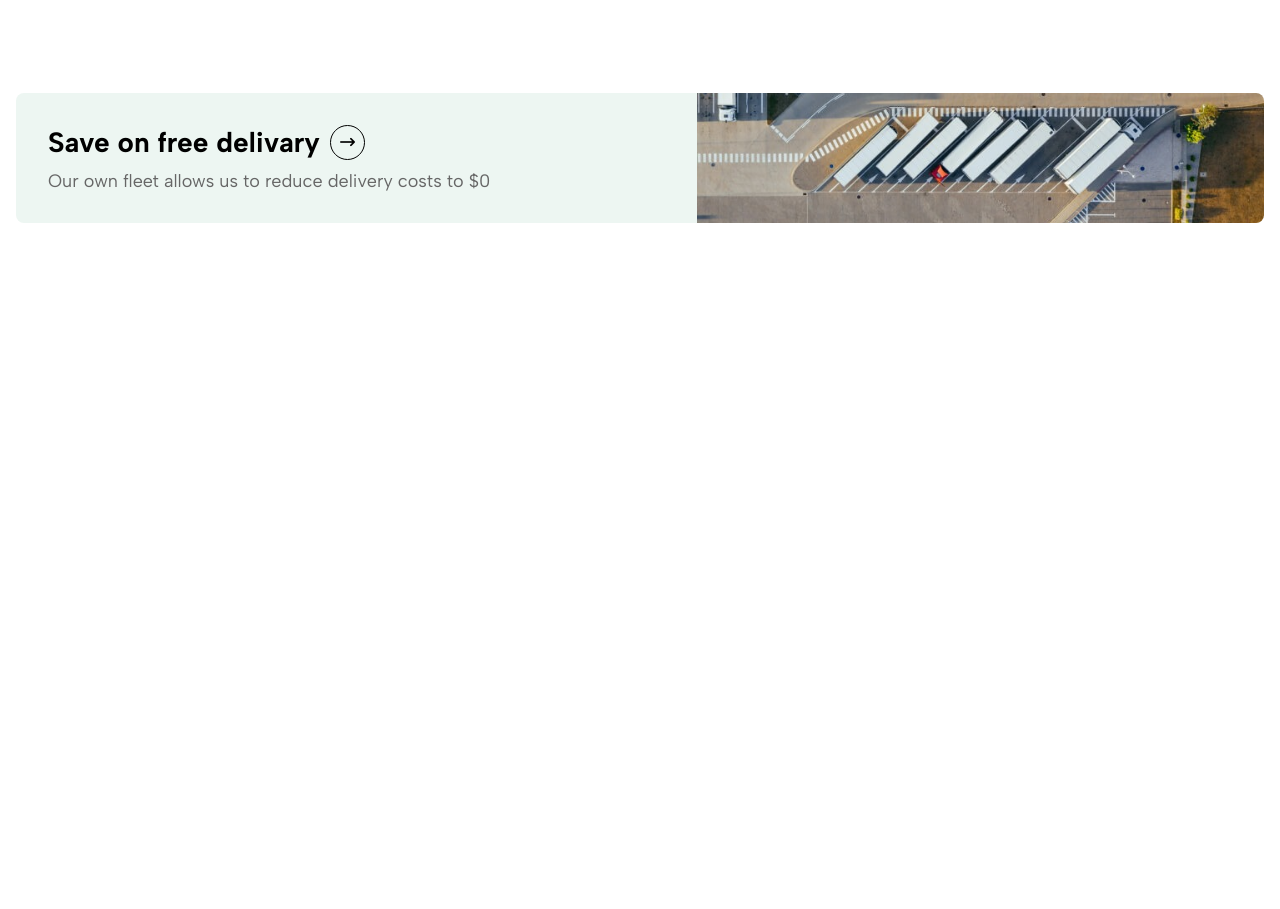
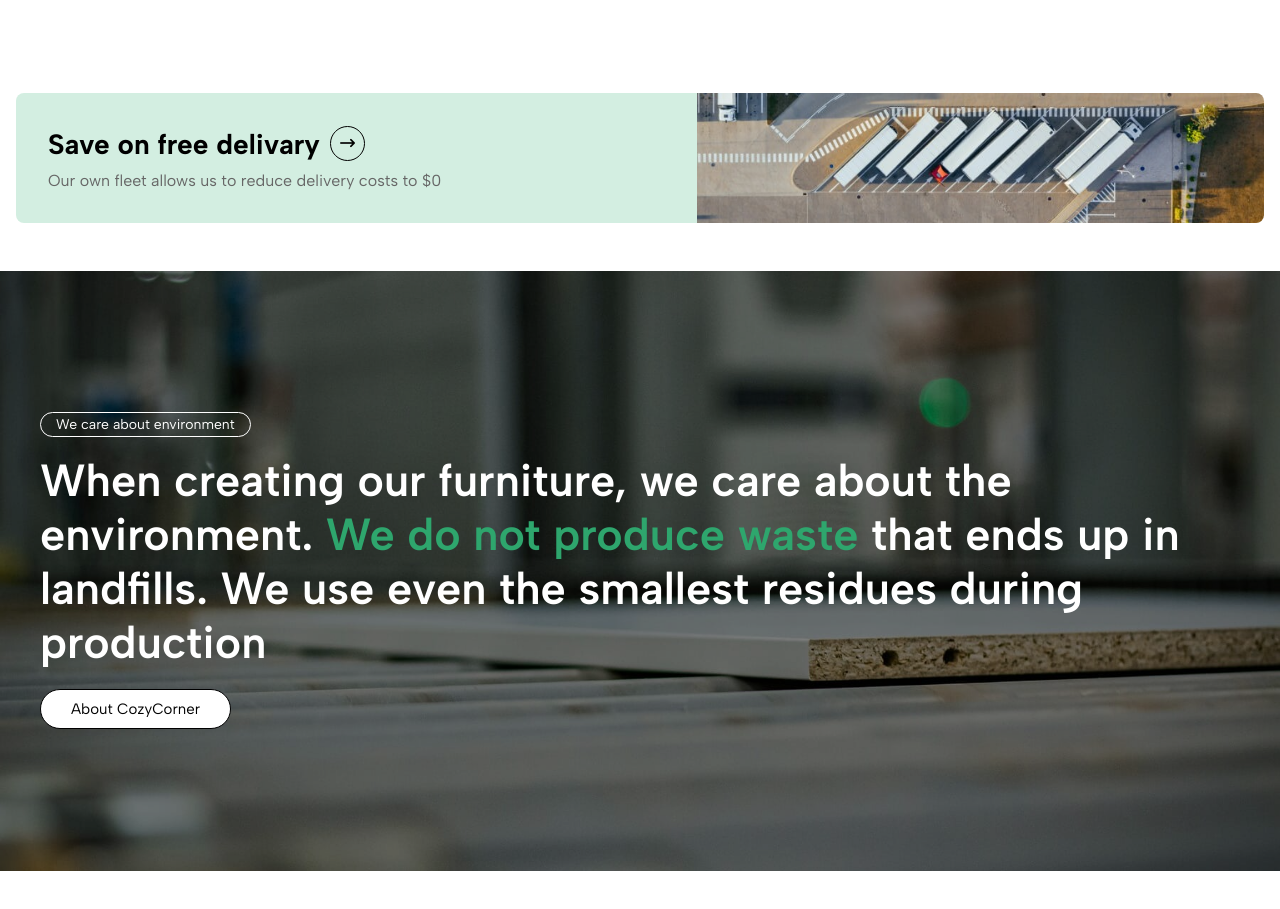
Before and after one commit to mohamedelkashef15/Cozy-corner, a plain HTML site: page index.html in a window 1280 px wide. Shown: the part 2889-3798 px from the top of the page. Drawn offline with nearby package versions, Linux system fonts and the light colour scheme.

Commit message:
update why section

```diff
--- a/index.html
+++ b/index.html
@@ -77,7 +77,9 @@
                   Bring Comfort <br />Home - Style <br />Your Space with Us!
                 </h2>
                 <p>Furniture for the Modern Home.</p>
-                <a href="#products" class="btn"> Discover our Collection </a>
+                <a href="#products" class="btn btn-primary">
+                  Discover our Collection
+                </a>
               </div>
             </div>
             <!-- Slide 2 -->
@@ -87,7 +89,9 @@
                 <span class="hero-tag">Furnishing Dreems</span>
                 <h2>Transform Your <br />Space with Timeless <br />Elegance</h2>
                 <p>Furniture for the Modern Home.</p>
-                <a href="#products" class="btn"> Discover our Collection </a>
+                <a href="#products" class="btn btn-primary">
+                  Discover our Collection
+                </a>
               </div>
             </div>
             <!-- Slide 3 -->
@@ -97,7 +101,9 @@
                 <span class="hero-tag">Furnishing Dreems</span>
                 <h2>Innovative<br />Designs, Endless <br />Comfort</h2>
                 <p>Furniture for the Modern Home.</p>
-                <a href="#products" class="btn"> Discover our Collection </a>
+                <a href="#products" class="btn btn-primary">
+                  Discover our Collection
+                </a>
               </div>
             </div>
           </div>
@@ -436,7 +442,9 @@
               </div>
 
               <div class="cart-summary">
-                <a href="#" class="btn"> Add all 3 products to cart </a>
+                <a href="#" class="btn btn-primary">
+                  Add all 3 products to cart
+                </a>
 
                 <div class="total">
                   <span>Total</span>
@@ -489,6 +497,25 @@
         </div>
       </section>
       <!-- Delivery End -->
+      <!-- About Start -->
+      <section id="about">
+        <div class="about-overlay">
+          <div class="container">
+            <div class="about-content">
+              <span class="about-tag light-content"
+                >We care about environment</span
+              >
+              <h2>
+                When creating our furniture, we care about the environment.
+                <span> We do not produce waste </span>that ends up in landfills.
+                We use even the smallest residues during production
+              </h2>
+              <a href="#" class="btn btn-secondary">About CozyCorner</a>
+            </div>
+          </div>
+        </div>
+      </section>
+      <!-- About End -->
     </main>
 
     <!-- Main End -->
--- a/style.css
+++ b/style.css
@@ -10,7 +10,7 @@
   --dark-gray: #272727;
   --light-gray: #666;
   --green: #2ea66d;
-  --light-green: #edf6f2;
+  --light-green: #d3eee1;
   --red: #bb0925;
   --white: #fff;
 }
@@ -39,18 +39,33 @@ a {
 
 .btn {
   display: inline-block;
-  background: var(--green);
-  color: var(--white);
   border-radius: 50px;
   padding: 10px 30px;
   font-size: 15px;
-  border: 1px solid var(--green);
   transition: all 0.5s ease;
+  border: 1px solid;
 }
 
-.btn:hover {
+.btn-primary {
+  background: var(--green);
+  color: var(--white);
+  border-color: var(--green);
+}
+
+.btn-primary:hover {
   background: var(--white);
   color: var(--green);
+}
+
+.btn-secondary {
+  background-color: var(--white);
+  color: #000;
+}
+
+.btn-secondary:hover {
+  background: transparent;
+  color: var(--white);
+  border-color: var(--white);
 }
 
 .btn-arrow {
@@ -350,7 +365,8 @@ a {
 }
 
 .offer-tag,
-.collection-tag {
+.collection-tag,
+.about-tag {
   border: 1px solid;
   border-radius: 20px;
   padding: 3px 15px;
@@ -557,7 +573,6 @@ a {
 }
 
 .delivery-banner .delivery-content p {
-  font-size: 18px;
   color: var(--light-gray);
 }
 
@@ -569,5 +584,39 @@ a {
 }
 
 /* Delivery End */
+/* About Start */
+#about {
+  min-height: 600px;
+  background: url("./images/about-bg.jpg") center/cover no-repeat fixed;
+  position: relative;
+}
+
+.about-overlay {
+  position: absolute;
+  /* top: 0;
+  right: 0;
+  left: 0;
+  bottom: 0; */
+  inset: 0;
+  background-color: rgba(0, 0, 0, 0.35);
+  display: flex;
+  align-items: center;
+}
+
+.about-content {
+  max-width: 1200px;
+  color: var(--white);
+}
+
+.about-content h2 {
+  margin: 20px 0;
+  font-size: 45px;
+  font-weight: 600;
+}
+
+.about-content h2 span {
+  color: var(--green);
+}
+/* About End */
 
 /* Main End */
```
Also changed, not shown: images/about-bg.jpg (added).
